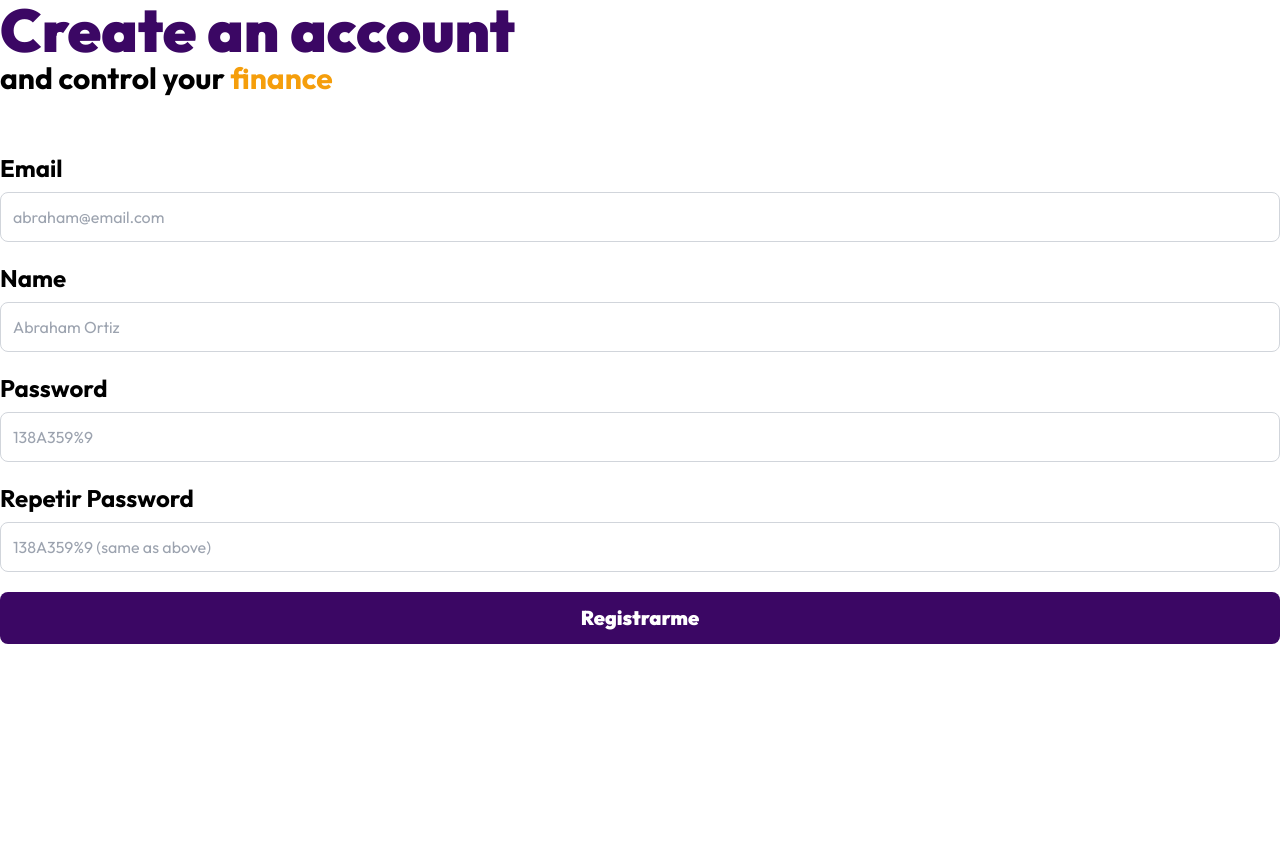
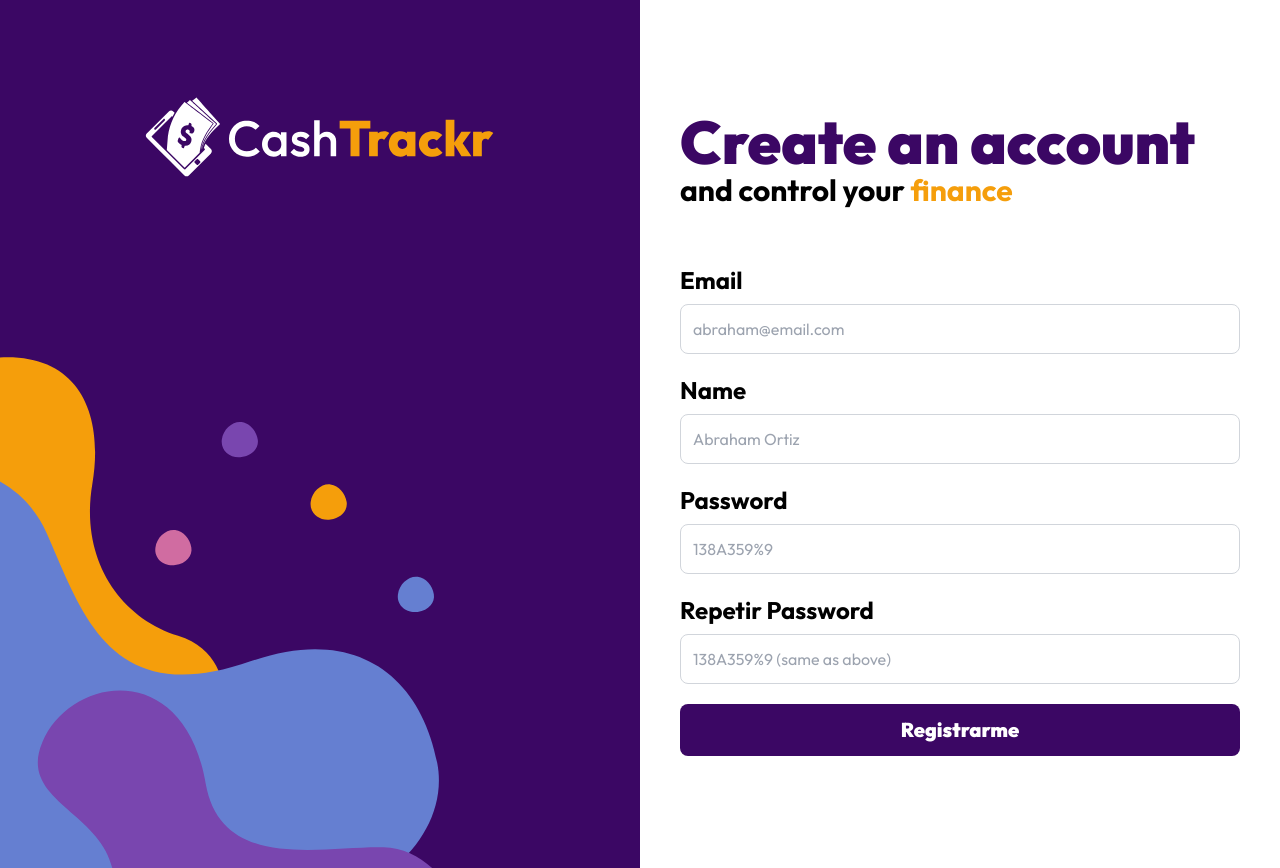
Before and after one commit to abraham1229/cashtrackr-page, a Next.js app: page /auth/register in a window 1280 px wide. Before the commit the page ends 800 px from the top, so only its background shows below. Built offline with nearby package versions, Linux system fonts and the light colour scheme.

Commit message:
feat: auth layout

```diff
--- /dev/null
+++ b/app/auth/layout.tsx
@@ -0,0 +1,24 @@
+import Logo from "@/components/ui/Logo";
+
+export default function AuthLayout({
+  children,
+}: Readonly<{
+  children: React.ReactNode;
+}>) {
+  return (
+    <>
+      <div className="lg:grid lg:grid-cols-2 lg:min-h-screen">
+        <div className="flex justify-center bg-purple-950 lg:bg-auth bg-30 bg-no-repeat bg-left-bottom">
+          <div className="w-96 py-10 lg:py-20 ">
+            <Logo />
+          </div>
+        </div>
+        <div className="p-10 lg:py-28">
+          <div className="max-w-3xl mx-auto">
+            {children}
+          </div>
+        </div>
+      </div>
+    </>
+  );
+}
--- /dev/null
+++ b/components/ui/Logo.tsx
@@ -0,0 +1,14 @@
+import Image from "next/image"
+
+export default function Logo() {
+  return (
+    <Image
+      src="/logo.svg"
+      alt="Logo CashTrackr"
+      width={0}
+      height={0}
+      className="w-full"
+      priority
+    />
+  )
+}
--- a/tailwind.config.ts
+++ b/tailwind.config.ts
@@ -7,7 +7,14 @@ const config: Config = {
     "./app/**/*.{js,ts,jsx,tsx,mdx}",
   ],
   theme: {
-    extend: {},
+    extend: {
+      backgroundImage: {
+        "auth": "url('/chart.svg')"
+      },
+      backgroundSize: {
+        "30": "30rem"
+      }
+    },
   },
   plugins: [],
 };
```
Also changed, not shown: public/chart.svg (renamed from public/grafico.svg).
